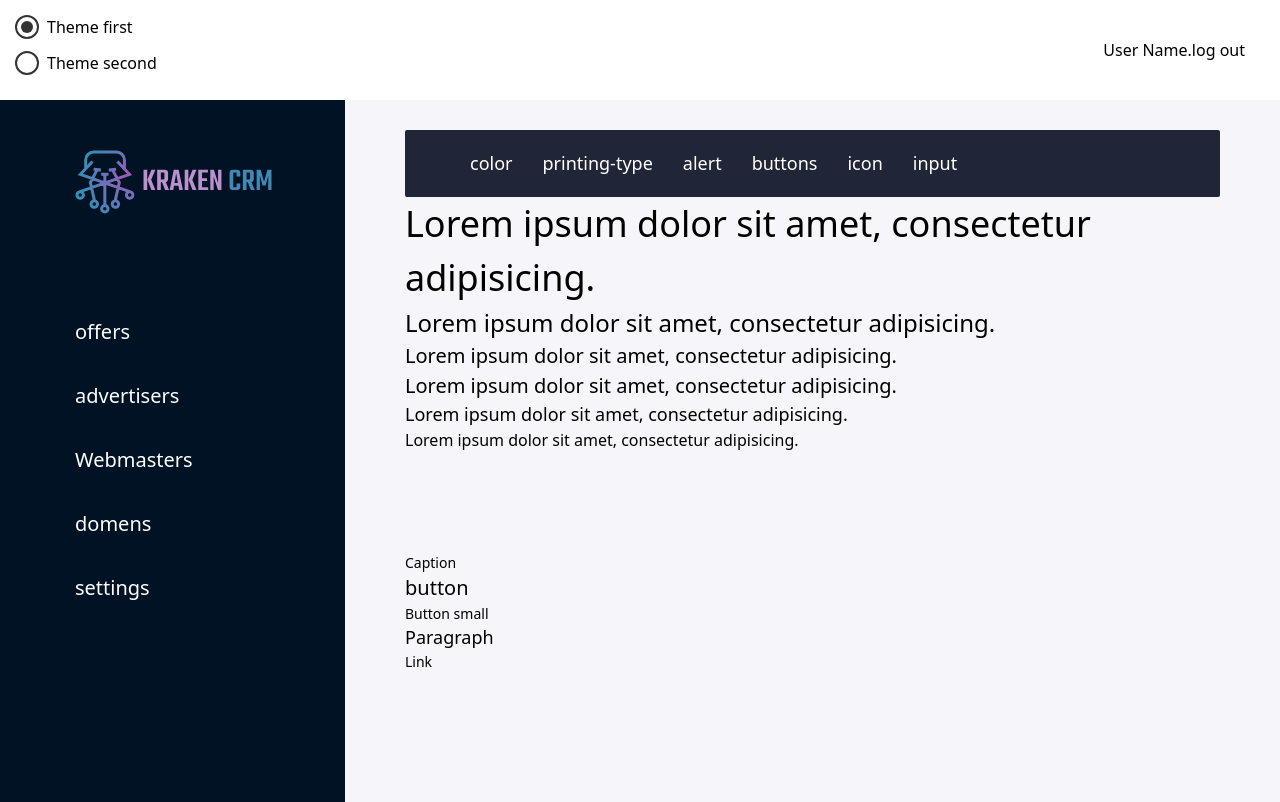
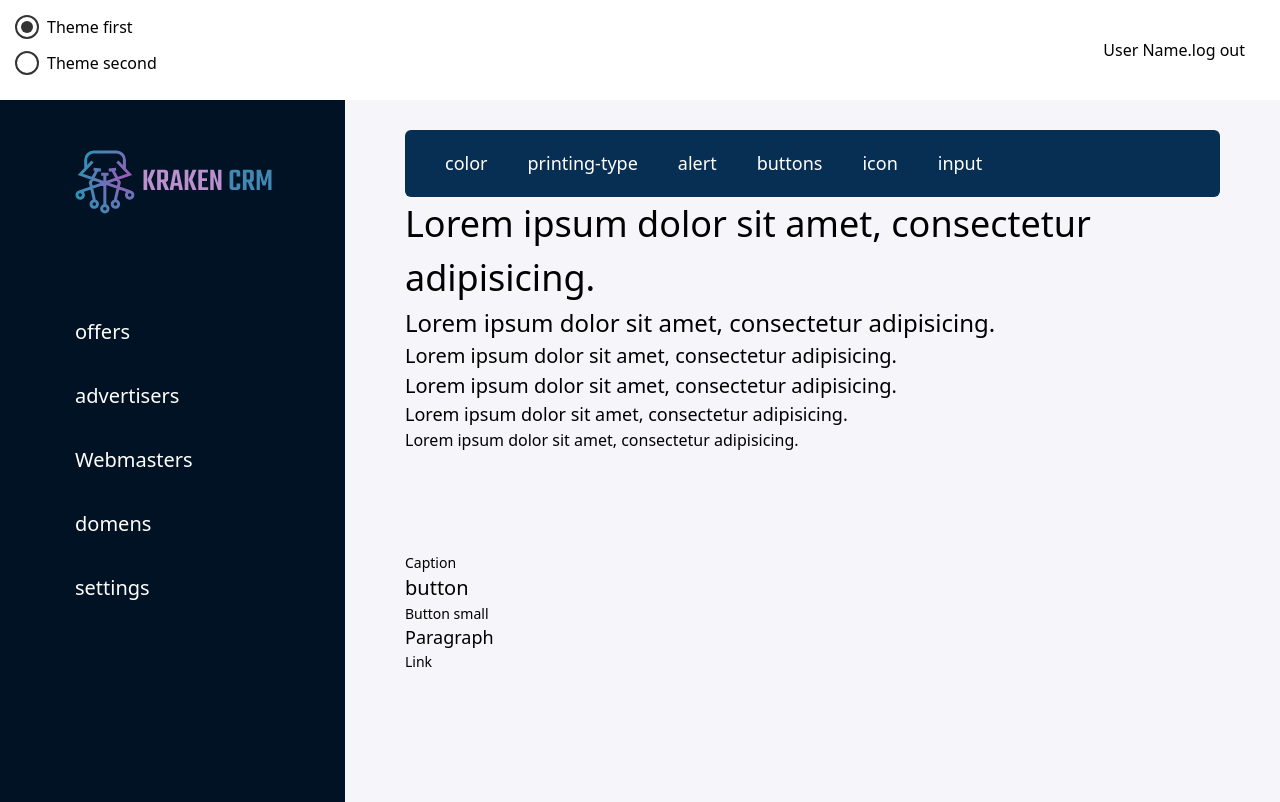
Before and after one commit to RostislavSuslov/dev-Kraken, a Vue app: page /style-printing-type in a window 1280 px wide. Built offline with nearby package versions, Linux system fonts and the light colour scheme.

Commit message:
StyleGide__Color to Tailwind

```diff
--- a/src/assets/css/style.scss
+++ b/src/assets/css/style.scss
@@ -1 +1,88 @@
 @import './variables.scss';
+
+/*temporary styles*/
+body {
+    background-color: $grayBackground;
+}
+
+#root {
+    max-width: 1780px;
+    margin: 0 auto;
+    display: grid;
+    grid-template-columns: 345px;
+    grid-template-rows: 1fr;
+    grid-column-gap: 0px;
+    grid-row-gap: 0px;
+    min-height: 100vh;
+    position: relative;
+}
+
+
+
+
+
+
+
+.logo {
+    display: inline-block;
+    margin: 0 0 80px 75px;
+}
+
+.burger {
+    display: none;
+}
+
+.main-navigation {
+    display: grid;
+
+}
+
+.main-navigation a {
+    font-size: 20px;
+    line-height: 1.2;
+    padding: 20px 40px 20px 75px;
+    border-radius: 2px;
+    transition: .3s;
+}
+
+.main-navigation a:hover {
+    background-color: #202637;
+}
+
+.user-navigation {
+    position: absolute;
+    left: 0;
+    right: 0;
+    top: 0;
+    padding: 20px 35px;
+    background: #fff;
+    height: 100px;
+    color: #000;
+    display: flex;
+    justify-content: flex-end;
+    align-items: center;
+}
+
+
+
+
+
+
+
+
+.printing-list {
+    display: block;
+    width: 100%;
+    margin-bottom: 100px;
+}
+
+.theme-toggle {
+    position: absolute;
+    left: 15px;
+    top: 15px;
+    color: #000;
+}
+
+.radio-container {
+    margin-bottom: 12px;
+}
--- a/src/assets/main.css
+++ b/src/assets/main.css
@@ -5,9 +5,7 @@
 
 
 /*temporary styles*/
-body {
-    background-color: #F6F6FA;
-}
+
 
 #root {
     max-width: 1780px;
@@ -25,9 +23,7 @@ body {
     grid-area: 1 / 1 / 6 / 2;
 }
 
-main {
-    grid-area: 1 / 2 / 6 / 6;
-}
+
 
 .sidebar {
     background-color: #001223;
@@ -36,10 +32,7 @@ main {
     padding: 50px 0;
 }
 
-main {
-    margin-top: 100px;
-    padding: 30px 60px;
-}
+
 
 .logo {
     display: inline-block;
@@ -81,18 +74,8 @@ main {
     align-items: center;
 }
 
-.style-navigation {
-    background-color: #202637;
-    color: #fff;
-    padding: 20px 50px;
-    border-radius: 2px;
-}
 
-.style-item {
-    font-size: 18px;
 
-    margin: 0 15px;
-}
 
 
 
--- a/src/components/Main.vue
+++ b/src/components/Main.vue
@@ -3,7 +3,7 @@
 </script>
 
 <template>
-    <main>
+    <main class="row-start-1 row-end-6 col-start-2 col-end-6 mt-[100px] py-[30px] px-[60px]">
         <StyleGide></StyleGide>
     </main>
 </template>
--- a/src/components/StyleGide.vue
+++ b/src/components/StyleGide.vue
@@ -10,13 +10,13 @@
 </script>
 
 <template>
-    <nav class="style-navigation">
-        <router-link to="/style-color" class="style-item">color</router-link>
-        <router-link to="/style-printing-type" class="style-item">printing-type</router-link>
-        <router-link to="/style-alert" class="style-item">alert</router-link>
-        <router-link to="/style-buttons" class="style-item">buttons</router-link>
-        <router-link to="/style-icon" class="style-item">icon</router-link>
-        <router-link to="/style-input" class="style-item">input</router-link>
+    <nav class="style-navigation bg-secondaryColor text-lightBackground p-5 rounded-md">
+        <router-link to="/style-color" class="style-item text-paragraph px-5 hover:text-accentGold">color</router-link>
+        <router-link to="/style-printing-type" class="style-item text-paragraph px-5 hover:text-accentGold">printing-type</router-link>
+        <router-link to="/style-alert" class="style-item text-paragraph px-5 hover:text-accentGold">alert</router-link>
+        <router-link to="/style-buttons" class="style-item text-paragraph px-5 hover:text-accentGold">buttons</router-link>
+        <router-link to="/style-icon" class="style-item text-paragraph px-5 hover:text-accentGold">icon</router-link>
+        <router-link to="/style-input" class="style-item text-paragraph px-5 hover:text-accentGold">input</router-link>
     </nav>
     <div class="style-components">
         <router-view></router-view>
```
Also changed, not shown: src/assets/css/variables.scss (+0 -12 lines), tailwind.config.js (+18 -18 lines).
